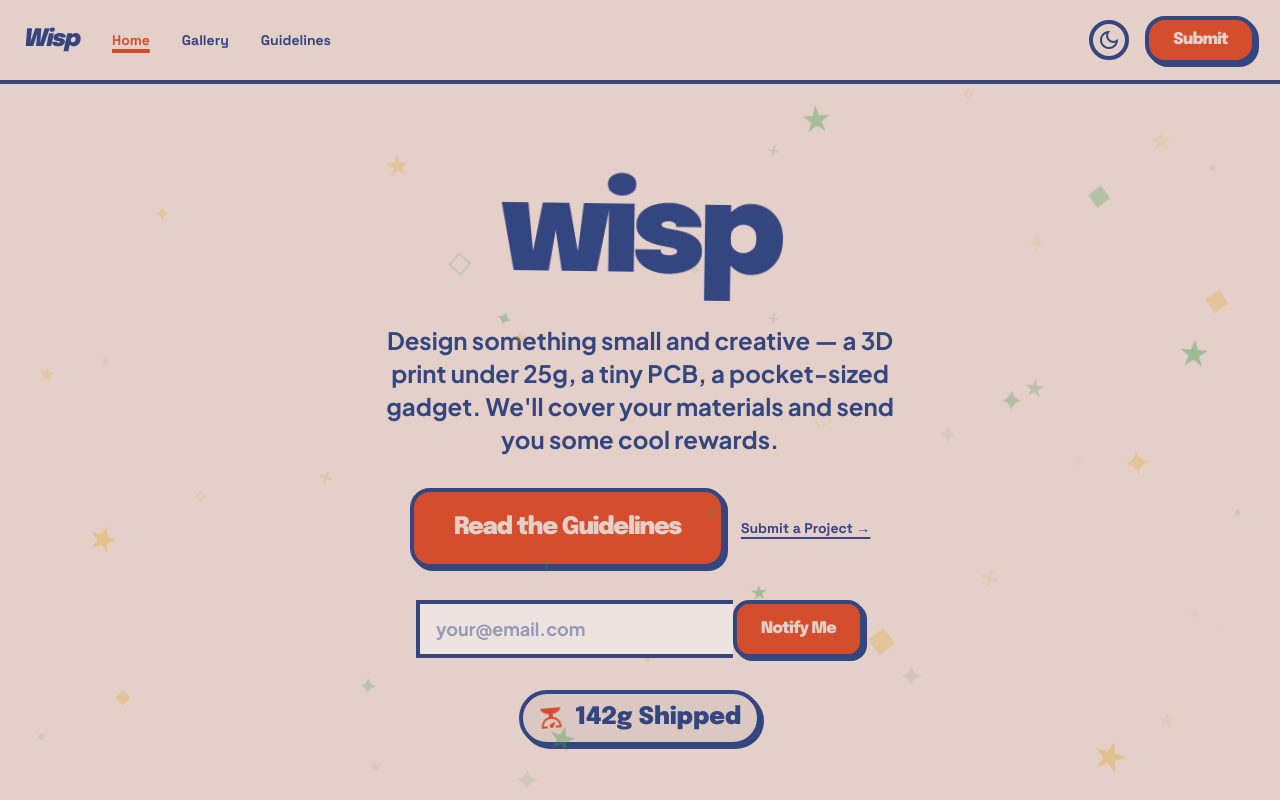
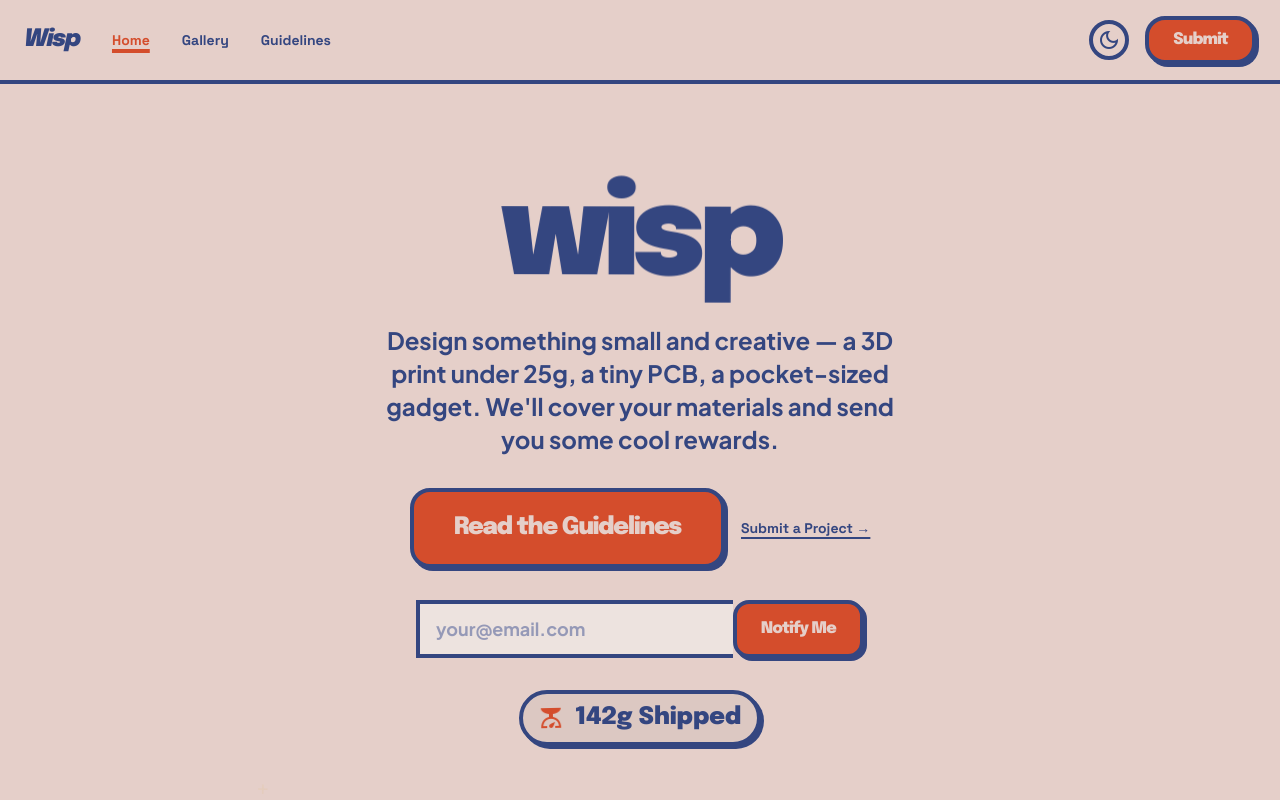
Before and after one commit to 2Mon/last-grams, a SvelteKit app: page / in a window 1280 px wide. Shown: the top 800 px of the page. Built offline with nearby package versions, Linux system fonts and the light colour scheme.

Commit message:
fix: sparkles now cover full page height with gentle parallax

```diff
--- a/src/routes/+page.svelte
+++ b/src/routes/+page.svelte
@@ -12,7 +12,7 @@
 	$effect(() => {
 		const handleScroll = () => {
 			if (sparkleField) {
-				sparkleField.style.transform = `translateY(${window.scrollY * -0.3}px)`;
+				sparkleField.style.transform = `translateY(${window.scrollY * -0.08}px)`;
 			}
 		};
 		window.addEventListener('scroll', handleScroll, { passive: true });
@@ -205,7 +205,7 @@
 
 <div class:party-wiggle={partyMode} class:party-hue={partyMode} style="position: relative;">
 <!-- Full-page sparkle field -->
-<div bind:this={sparkleField} class="fixed inset-0 pointer-events-none z-0 overflow-hidden select-none" aria-hidden="true">
+<div bind:this={sparkleField} class="absolute top-0 left-0 right-0 pointer-events-none z-0 select-none" style="height: 500%; will-change: transform;" aria-hidden="true">
 	<!-- Yellow sparkles -->
 	<span class="text-success-neon/45 text-xl absolute" style="top: 8%; left: 5%; animation: twinkle 4s ease-in-out infinite;">✦</span>
 	<span class="text-success-neon/40 text-4xl absolute" style="top: 15%; right: 8%; animation: twinkle 5s ease-in-out 1.2s infinite;">★</span>
```
